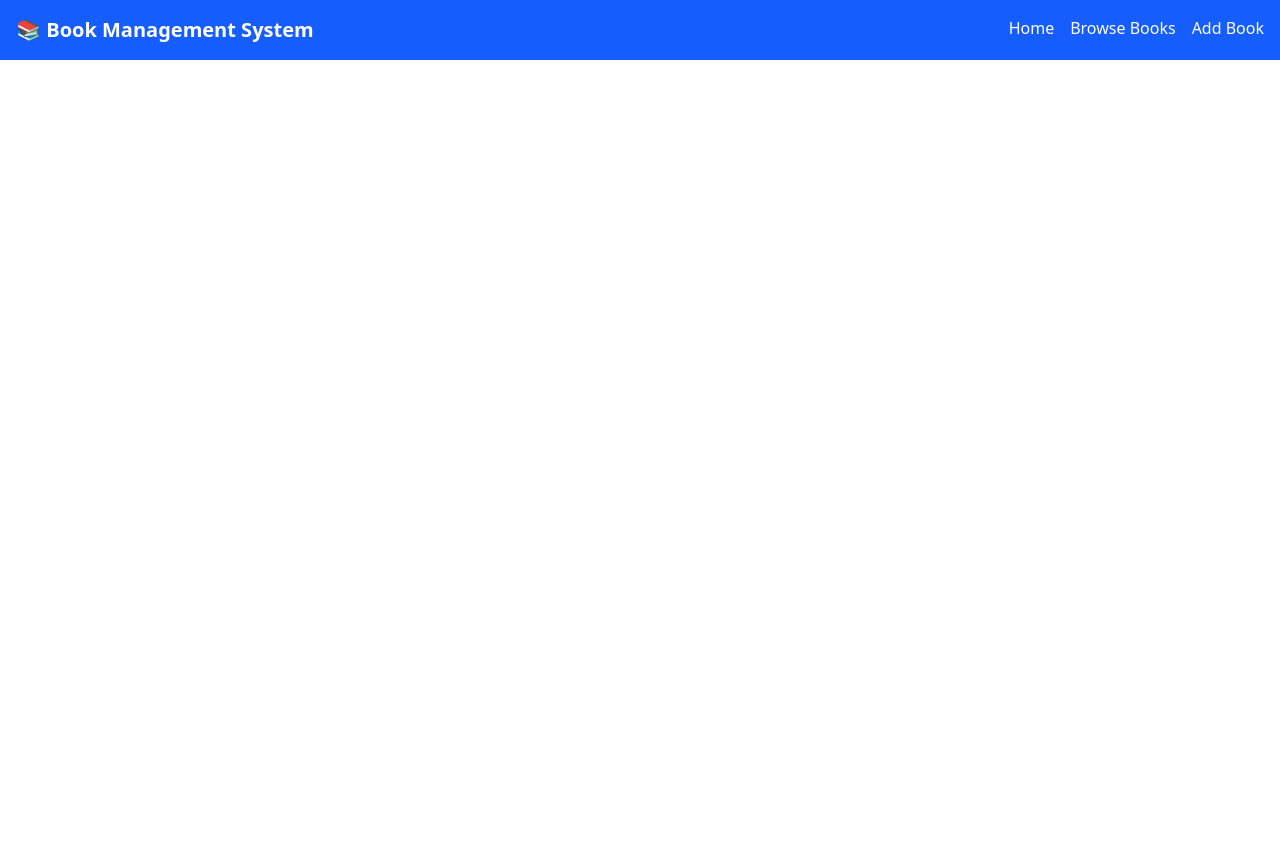
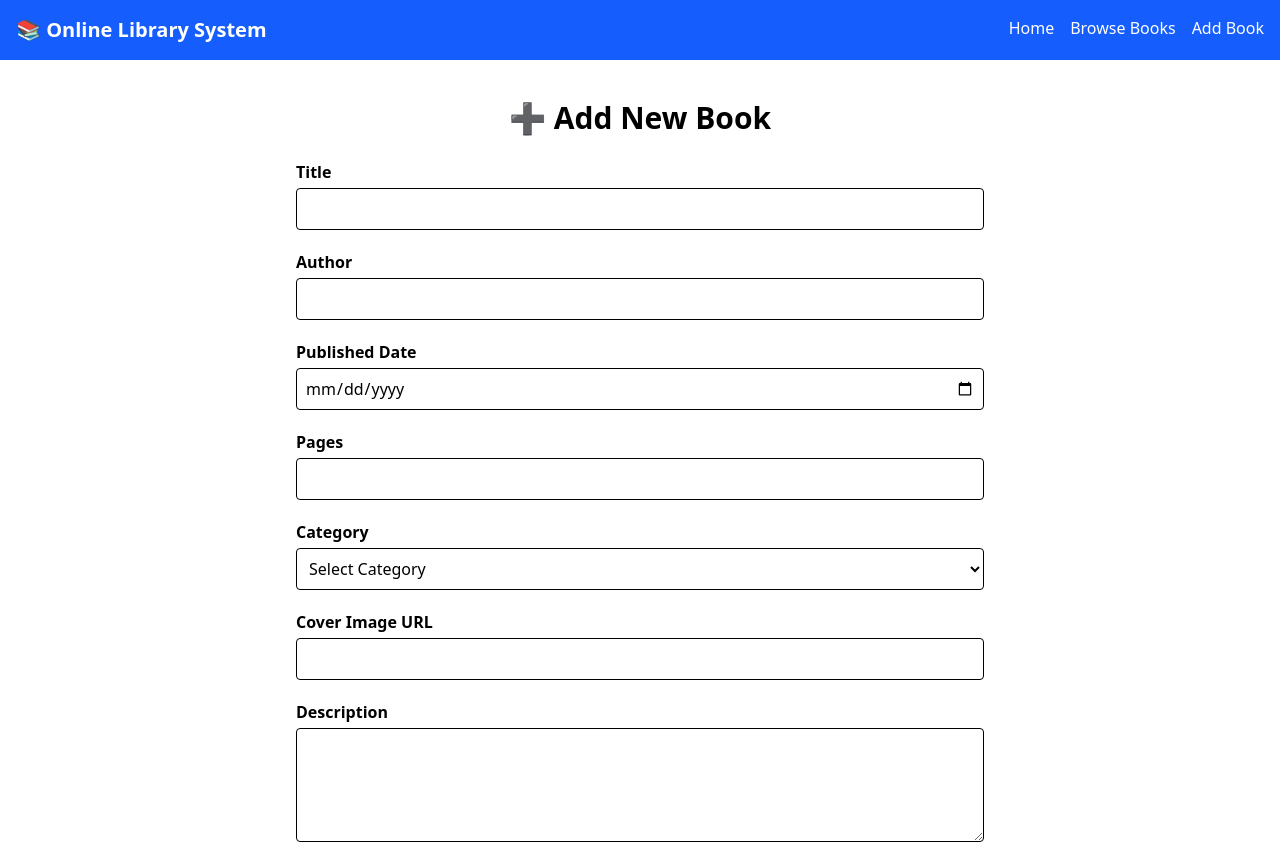
Before and after one commit to Nikita-Sahoo/BookManagementSystem, a React (Vite) app: page /add-book in a window 1280 px wide. Shown: the top 844 px of the page. Before the commit the page ends 800 px from the top, so only its background shows below. Built offline with nearby package versions, Linux system fonts and the light colour scheme.

Commit message:
Created AddBook component with form validation and Redux integration

```diff
--- a/src/App.jsx
+++ b/src/App.jsx
@@ -3,6 +3,7 @@ import Navbar from "./components/Navbar";
 import Home from "./components/Home";
 import BrowseBooks from "./components/BrowseBooks";
 import BookDetails from "./components/BookDetails";
+import AddBook from "./components/AddBook";
 
 
 // Layout component to hide navbar on 404
@@ -19,6 +20,7 @@ function Layout() {
         <Route path="/books" element={<BrowseBooks />} />
         <Route path="/books/:category" element={<BrowseBooks />} />
         <Route path="/book/:id" element={<BookDetails />} />
+        <Route path="/add-book" element={<AddBook />} />
 
 
       </Routes>
--- /dev/null
+++ b/src/components/AddBook.jsx
@@ -0,0 +1,154 @@
+import { useState } from "react";
+import { useDispatch } from "react-redux";
+import { addBook } from "../redux/sliceBook";
+import { useNavigate } from "react-router-dom";
+
+function AddBook() {
+  const dispatch = useDispatch();
+  const navigate = useNavigate();
+
+  const [form, setForm] = useState({
+    title: "",
+    author: "",
+    publishedDate: "",
+    pages: "",
+    category: "",
+    coverImage: "",
+    description: "",
+  });
+
+  const handleChange = (e) => {
+    setForm({ ...form, [e.target.name]: e.target.value });
+  };
+
+  const handleSubmit = (e) => {
+    e.preventDefault();
+
+    // Validation
+    for (let key in form) {
+      if (!form[key]) {
+        alert("All fields are required!");
+        return;
+      }
+    }
+
+    dispatch(
+      addBook({
+        ...form,
+        id: Date.now(),
+        pages: Number(form.pages),
+      })
+    );
+
+    navigate("/books");
+  };
+
+  return (
+    <div className="p-10 max-w-3xl mx-auto">
+      <h2 className="text-3xl font-bold mb-6 text-center">
+        ➕ Add New Book
+      </h2>
+
+      <form onSubmit={handleSubmit} className="space-y-5">
+
+        {/* Title */}
+        <div>
+          <label className="block mb-1 font-semibold">Title</label>
+          <input
+            type="text"
+            name="title"
+            value={form.title}
+            onChange={handleChange}
+            className="border p-2 w-full rounded"
+          />
+        </div>
+
+        {/* Author */}
+        <div>
+          <label className="block mb-1 font-semibold">Author</label>
+          <input
+            type="text"
+            name="author"
+            value={form.author}
+            onChange={handleChange}
+            className="border p-2 w-full rounded"
+          />
+        </div>
+
+        {/* Published Date */}
+        <div>
+          <label className="block mb-1 font-semibold">Published Date</label>
+          <input
+            type="date"
+            name="publishedDate"
+            value={form.publishedDate}
+            onChange={handleChange}
+            className="border p-2 w-full rounded"
+          />
+        </div>
+
+        {/* Pages */}
+        <div>
+          <label className="block mb-1 font-semibold">Pages</label>
+          <input
+            type="number"
+            name="pages"
+            value={form.pages}
+            onChange={handleChange}
+            className="border p-2 w-full rounded"
+          />
+        </div>
+
+        {/* Category */}
+        <div>
+          <label className="block mb-1 font-semibold">Category</label>
+          <select
+            name="category"
+            value={form.category}
+            onChange={handleChange}
+            className="border p-2 w-full rounded"
+          >
+            <option value="">Select Category</option>
+            <option value="Fiction">Fiction</option>
+            <option value="Non-Fiction">Non-Fiction</option>
+            <option value="Sci-Fi">Sci-Fi</option>
+          </select>
+        </div>
+
+        {/* Cover Image */}
+        <div>
+          <label className="block mb-1 font-semibold">Cover Image URL</label>
+          <input
+            type="url"
+            name="coverImage"
+            value={form.coverImage}
+            onChange={handleChange}
+            className="border p-2 w-full rounded"
+          />
+        </div>
+
+        {/* Description */}
+        <div>
+          <label className="block mb-1 font-semibold">Description</label>
+          <textarea
+            name="description"
+            value={form.description}
+            onChange={handleChange}
+            rows="4"
+            className="border p-2 w-full rounded"
+          ></textarea>
+        </div>
+
+        {/* Submit Button */}
+        <button
+          type="submit"
+          className="bg-blue-600 text-white px-6 py-3 rounded w-full hover:bg-blue-700 transition"
+        >
+          Add Book
+        </button>
+      </form>
+    </div>
+  );
+}
+
+export default AddBook;
--- a/src/components/Navbar.jsx
+++ b/src/components/Navbar.jsx
@@ -3,7 +3,7 @@ import { Link } from "react-router-dom";
 function Navbar() {
   return (
     <nav className="bg-blue-600 text-white p-4 flex justify-between">
-      <h1 className="font-bold text-xl">📚 Book Management System</h1>
+      <h1 className="font-bold text-xl">📚 Online Library System</h1>
 
       <div className="space-x-4">
         <Link to="/">Home</Link>
```
